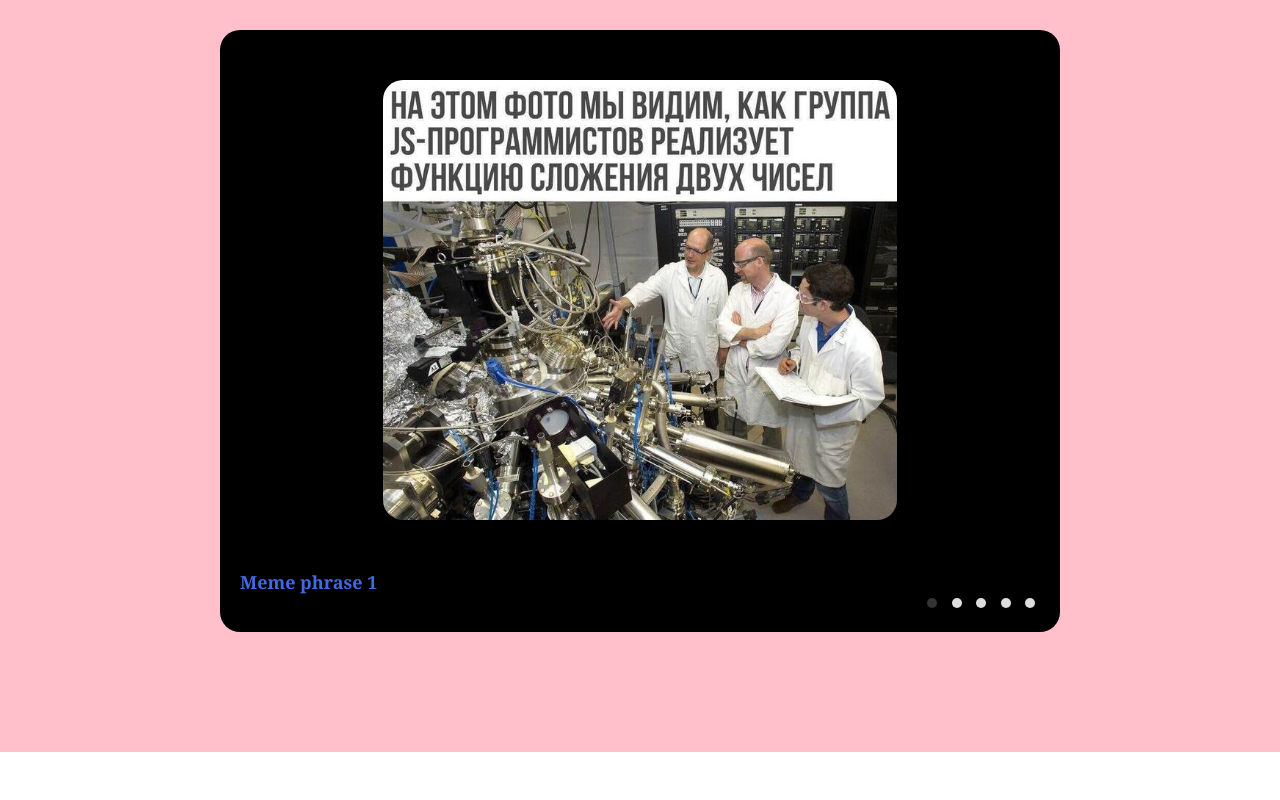
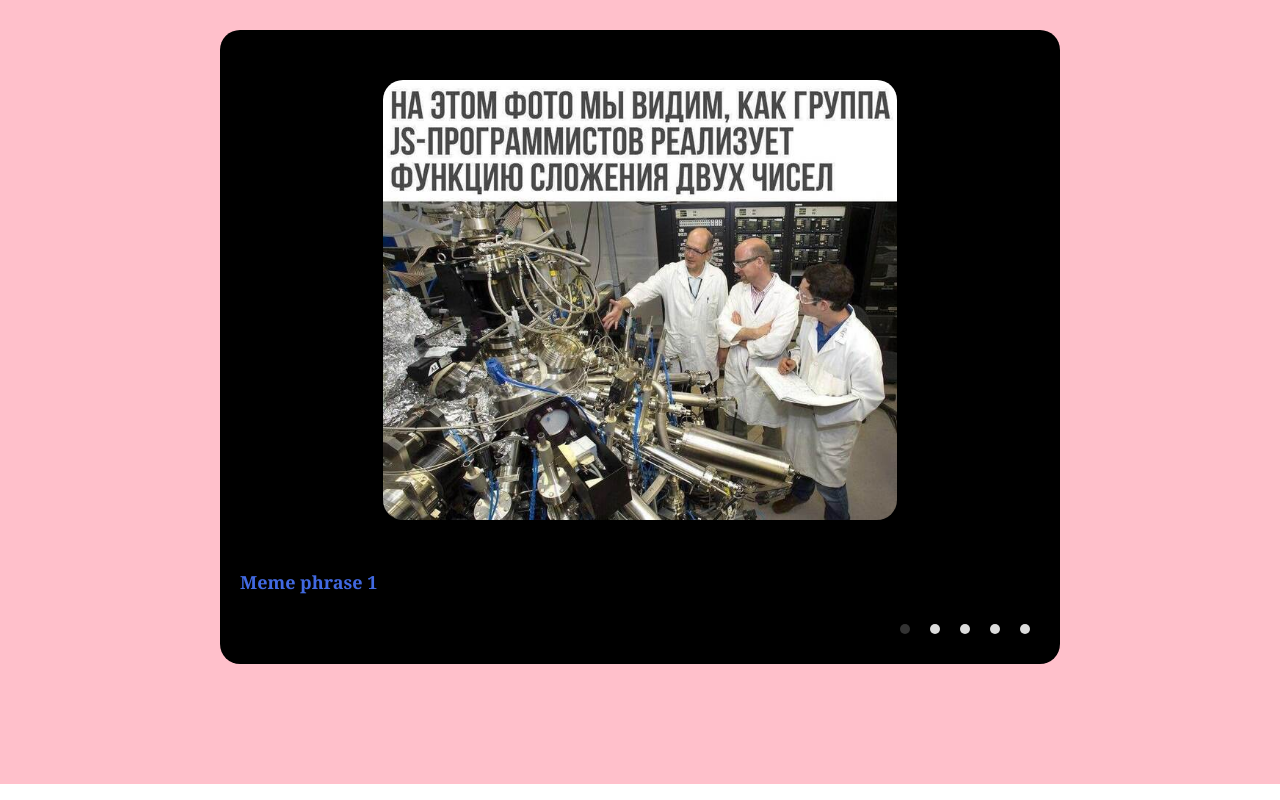
Before and after one commit to Ulistonee/cssMemeSlider, a plain HTML site: page cssMemeSlider/index.html in a window 1280 px wide. Drawn offline with Linux system fonts and the light colour scheme.

Commit message:
feat: control area is wider(Fri, Sep 13, 2024 08:15:08 PM)

```diff
--- a/cssMemeSlider/index.html
+++ b/cssMemeSlider/index.html
@@ -39,11 +39,21 @@
                     <div class="meme-slider-phrase">Meme phrase 5</div>
                 </div>
                 <div class="indicators">
-                    <label for="slide1" class="dot"></label>
-                    <label for="slide2" class="dot"></label>
-                    <label for="slide3" class="dot"></label>
-                    <label for="slide4" class="dot"></label>
-                    <label for="slide5" class="dot"></label>
+                    <label for="slide1" class="dot-wrapper">
+                        <span class="dot"></span>
+                    </label>
+                    <label for="slide2" class="dot-wrapper">
+                        <span class="dot"></span>
+                    </label>
+                    <label for="slide3" class="dot-wrapper">
+                        <span class="dot"></span>
+                    </label>
+                    <label for="slide4" class="dot-wrapper">
+                        <span class="dot"></span>
+                    </label>
+                    <label for="slide5" class="dot-wrapper">
+                        <span class="dot"></span>
+                    </label>
                 </div>
                 </div>
             </div>
--- a/cssMemeSlider/style.css
+++ b/cssMemeSlider/style.css
@@ -122,6 +122,24 @@ input[type="radio"] {
 
 .indicators {
     text-align: right;
+    padding-top: 20px;
+    display: flex;
+    justify-content: right;
+}
+
+.dot-wrapper {
+    display: flex;
+    width: 30px;
+    height: 30px;
+    border-radius: 50%;
+    justify-content: center;
+    align-items: center;
+    cursor: pointer;
+    background-color: black;
+}
+
+.dot-wrapper:hover {
+    color: #ddd;
 }
 
 .dot {
@@ -130,14 +148,19 @@ input[type="radio"] {
     height: 10px;
     background-color: #ddd;
     border-radius: 50%;
-    margin: 0 5px;
+    margin: 20px 5px;
     cursor: pointer;
+    transition: background-color 0.3s ease;
 }
 
-input#slide1:checked ~ .indicators label[for="slide1"],
-input#slide2:checked ~ .indicators label[for="slide2"],
-input#slide3:checked ~ .indicators label[for="slide3"],
-input#slide4:checked ~ .indicators label[for="slide4"],
-input#slide5:checked ~ .indicators label[for="slide5"]{
+.dot:hover {
+    color: #ddd;
+}
+
+input#slide1:checked ~ .indicators label[for="slide1"] span,
+input#slide2:checked ~ .indicators label[for="slide2"] span,
+input#slide3:checked ~ .indicators label[for="slide3"] span,
+input#slide4:checked ~ .indicators label[for="slide4"] span,
+input#slide5:checked ~ .indicators label[for="slide5"] span{
     background-color: #333;
 }
```
Also changed, not shown: 1 other file.
